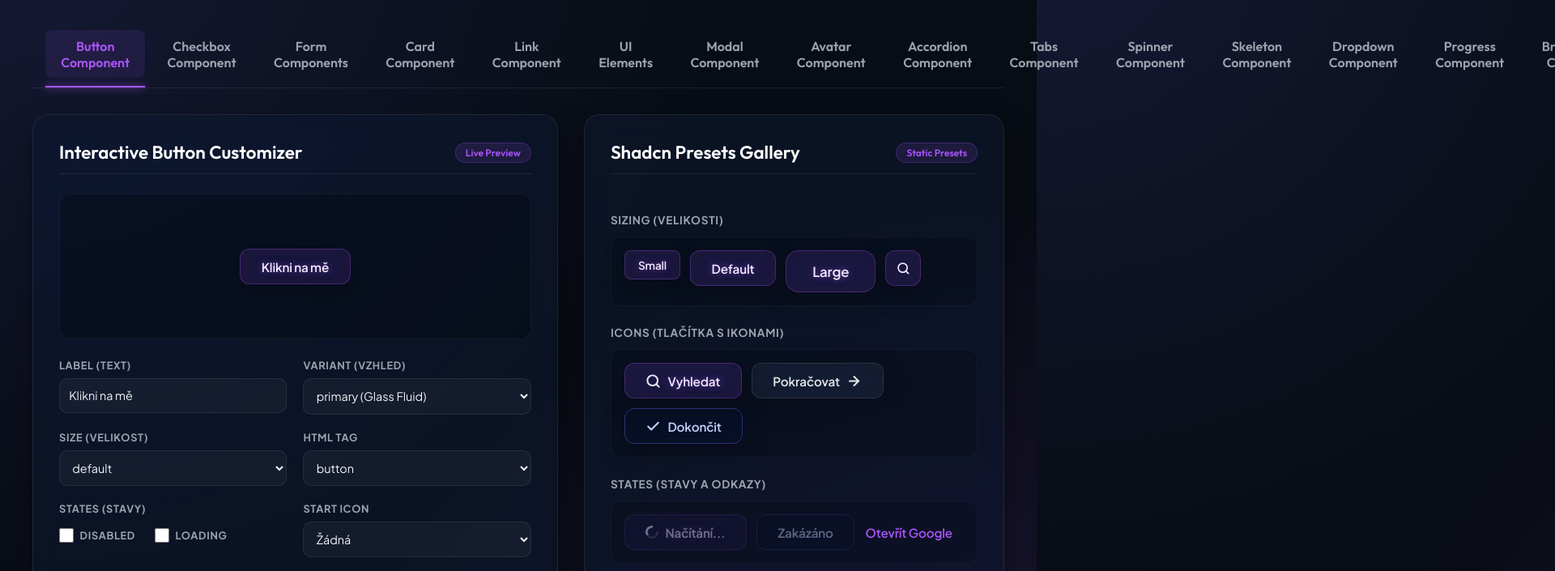
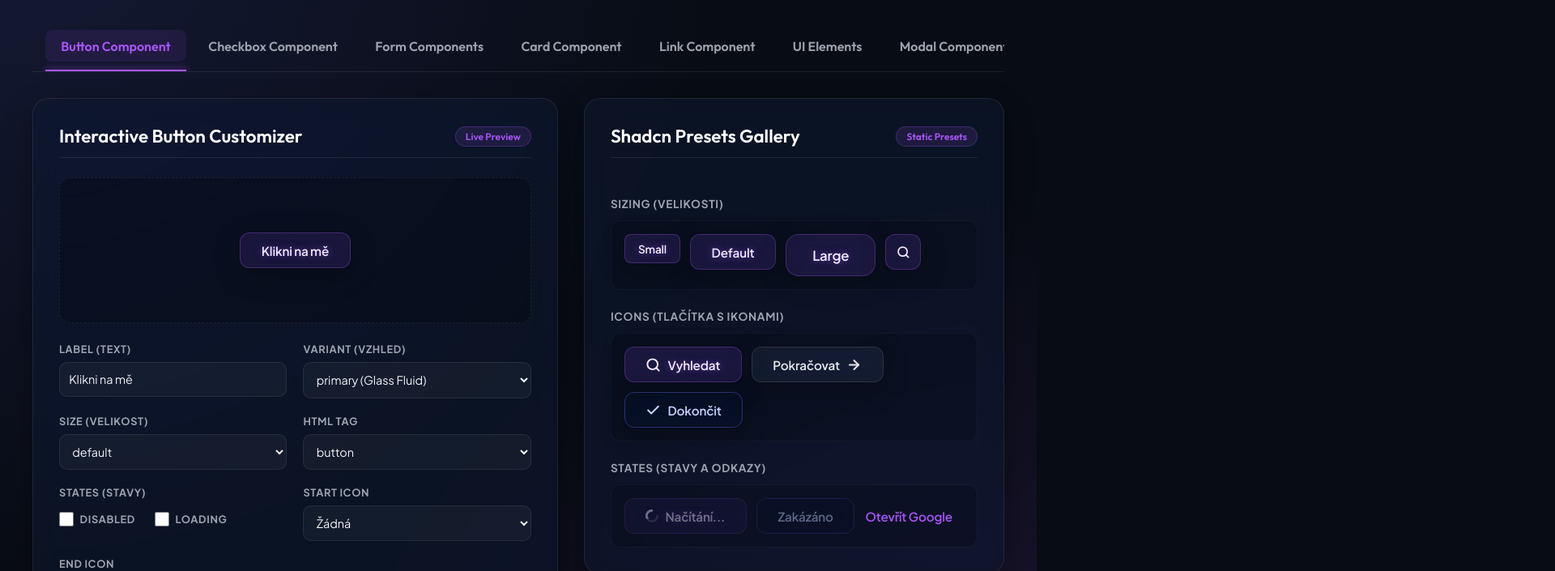
Before and after one commit to Lenny606/frontend-lib, a website built with Vite: page index.html in a window 1280 px wide. Shown: the part 111-816 px from the top of the page at 81% size, 1920 px wide, since content can reach past the window. Built offline with nearby package versions, Linux system fonts and the light colour scheme.

Commit message:
feat: enable horizontal scrolling for tabs navigation and prevent tab shrinking

```diff
--- a/index.html
+++ b/index.html
@@ -323,9 +323,33 @@
       padding-bottom: 0.75rem;
       padding-left: 1rem;
       padding-right: 1rem;
+      overflow-x: auto;
+      overflow-y: hidden;
+      white-space: nowrap;
+      scrollbar-width: thin;
+      scrollbar-color: rgba(255, 255, 255, 0.1) transparent;
+      -webkit-overflow-scrolling: touch;
+    }
+
+    .tabs-nav::-webkit-scrollbar {
+      height: 5px;
+    }
+
+    .tabs-nav::-webkit-scrollbar-track {
+      background: transparent;
+    }
+
+    .tabs-nav::-webkit-scrollbar-thumb {
+      background: rgba(255, 255, 255, 0.1);
+      border-radius: 4px;
+    }
+
+    .tabs-nav::-webkit-scrollbar-thumb:hover {
+      background: var(--accent-color);
     }
 
     .tab-trigger {
+      flex-shrink: 0;
       background: transparent;
       border: none;
       color: var(--text-muted);
--- a/src/components/tabs/tabs.css
+++ b/src/components/tabs/tabs.css
@@ -28,6 +28,15 @@
 .fl-tabs--horizontal .fl-tabs-list {
   flex-direction: row;
   align-items: center;
+  overflow-x: auto;
+  overflow-y: hidden;
+  max-width: 100%;
+  scrollbar-width: none; /* Hide scrollbar for standard look */
+  -webkit-overflow-scrolling: touch;
+}
+
+.fl-tabs--horizontal .fl-tabs-list::-webkit-scrollbar {
+  display: none; /* Hide scrollbar for Chrome, Safari, Opera */
 }
 
 .fl-tabs--vertical .fl-tabs-list {
@@ -38,6 +47,7 @@
 
 /* Individual Tab Button */
 .fl-tabs-trigger {
+  flex-shrink: 0;
   display: inline-flex;
   align-items: center;
   justify-content: center;
```
